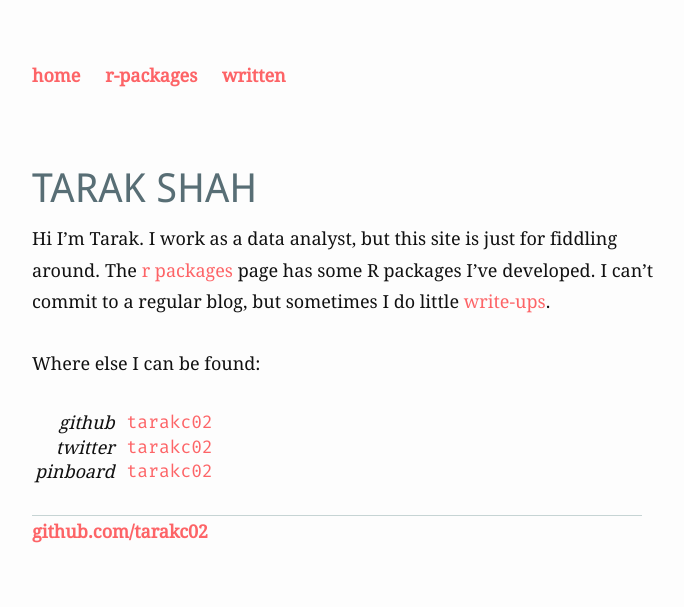
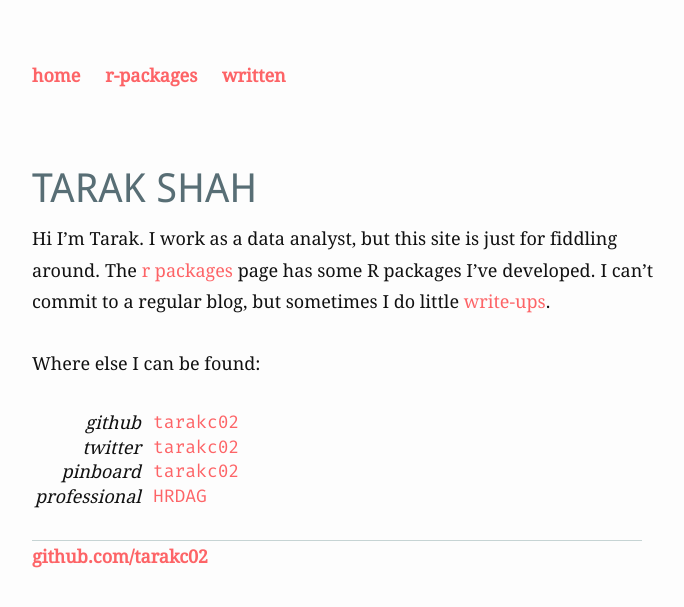
Before and after one commit to tarakc02/tarakc02.github.io, a Jekyll site: the page built from index.md, in a window 1280 px wide. Shown: the top 607 px of the page, without its empty margins (288-972 px from the left). Built offline with Jekyll 4.4.1, drawn with Linux system fonts in a browser that asks for light colours.

Commit message:
personal update

```diff
--- a/_data/contact-info.yml
+++ b/_data/contact-info.yml
@@ -9,3 +9,7 @@
 - key: pinboard
   link: https://pinboard.in/u:tarakc02
   name: tarakc02
+
+- key:  professional
+  link: https://hrdag.org/people/tarak-shah/
+  name: HRDAG
```
